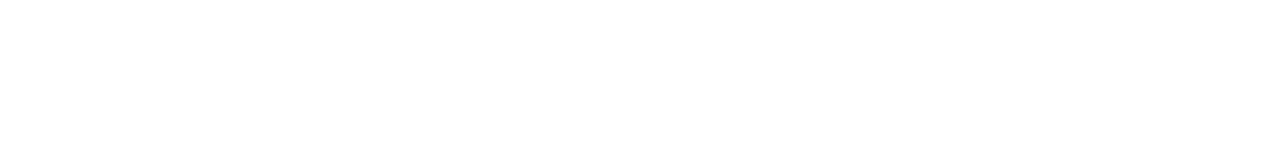
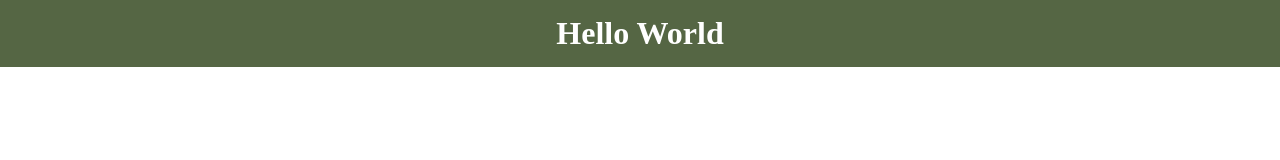
Before and after one commit to robiuljoy/firstrepo, a plain HTML site: page index.html in a window 1280 px wide. Drawn offline with Linux system fonts and the light colour scheme.

Commit message:
adde commit

```diff
--- a/index.html
+++ b/index.html
@@ -7,6 +7,6 @@
     <link rel="stylesheet" href="style.css">
 </head>
 <body>
-
+    <h1>Hello World</h1>
 </body>
 </html>
--- a/style.css
+++ b/style.css
@@ -0,0 +1,12 @@
+* {
+    margin: 0;
+    padding: 0;
+}
+
+h1 {
+    display: block;
+    color: #fff;
+    background: #564;
+    text-align: center;
+    padding: 15px 10px;
+}
```
